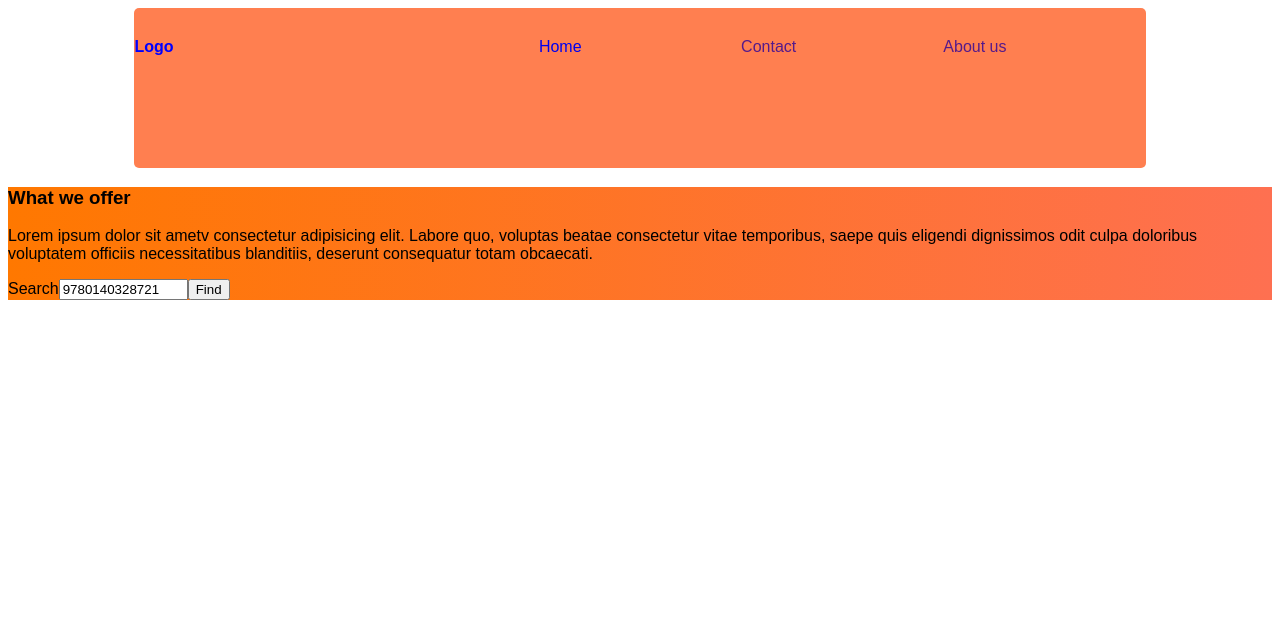
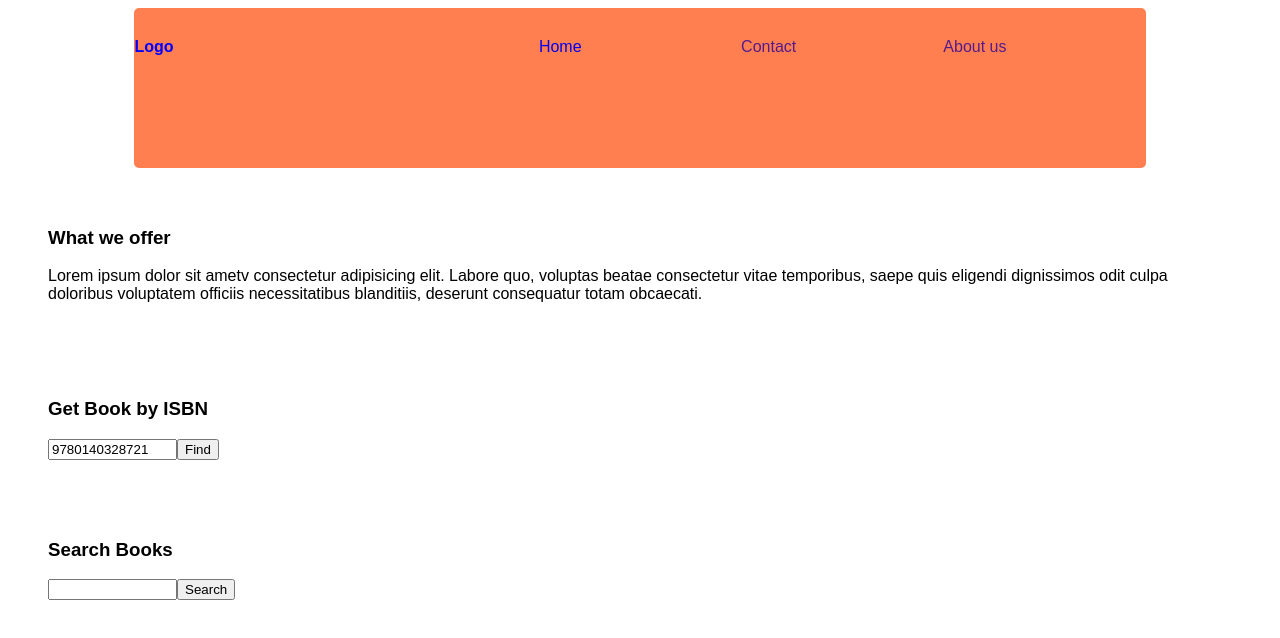
Before and after one commit to maxitaxi03/WebAng, an Angular app in the folder landing-page/: page / in a window 1280 px wide. Shown: the top 638 px of the page. Built offline with nearby package versions, Linux system fonts and the light colour scheme.

Commit message:
New: Book Search component

```diff
--- a/landing-page/src/app/app.component.css
+++ b/landing-page/src/app/app.component.css
@@ -5,6 +5,11 @@
     font-family: 'Poppins', sans-serif;
 }
 main {
-    background: linear-gradient(to left, #fe7051, #ff7800);
+    /* background: linear-gradient(to left, #fe7051, #ff7800); */
     /* background-image: url(/landing-page/static/galaxy.jpg); */
 }
+
+.card {
+  padding: 20px;
+  margin: 20px;
+}
--- a/landing-page/src/app/app.component.html
+++ b/landing-page/src/app/app.component.html
@@ -1,5 +1,12 @@
 <app-nav-bar></app-nav-bar>
 <main>
-<app-description></app-description>
-<app-books></app-books>
+  <div class="card">
+    <app-description></app-description>
+  </div>
+  <div class="card">
+    <app-books></app-books>
+  </div>
+  <div class="card">
+    <app-book-search></app-book-search>
+  </div>
 </main>
--- a/landing-page/src/app/app.module.ts
+++ b/landing-page/src/app/app.module.ts
@@ -6,15 +6,17 @@ import { AppRoutingModule } from './app-routing.module';
 import { AppComponent } from './app.component';
 import { NavBarComponent } from './nav-bar/nav-bar.component';
 import { DescriptionComponent } from './description/description.component';
-import { BooksComponent } from './books/books.component';
+import { BookDetailComponent } from './books/book-detail/book-detail.component';
 import {FormsModule} from '@angular/forms';
+import { BookSearchComponent } from './books/book-search/book-search.component';
 
 @NgModule({
   declarations: [
     AppComponent,
     NavBarComponent,
     DescriptionComponent,
-    BooksComponent
+    BookDetailComponent,
+    BookSearchComponent
   ],
   imports: [
     BrowserModule,
--- a/landing-page/src/app/books/books.component.html
+++ b/landing-page/src/app/books/book-detail/book-detail.component.html
@@ -1,4 +1,4 @@
-<label for="isbnInput">Search</label>
+<h3>Get Book by ISBN</h3>
 <input id="isbnInput" [(ngModel)]="inputISBN"  type="text"
        size="13" maxlength="13" />
 <button (click)="getBookModel()">Find</button>
--- /dev/null
+++ b/landing-page/src/app/books/book-search/book-search.component.html
@@ -0,0 +1,4 @@
+<h3>Search Books</h3>
+<input id="isbnInput" [(ngModel)]="author"  type="text"
+       size="13" maxlength="13" />
+<button (click)="findBook()">Search</button>
--- /dev/null
+++ b/landing-page/src/app/books/book-search/book-search.component.ts
@@ -0,0 +1,21 @@
+import { Component, OnInit } from '@angular/core';
+import {IBook} from '../book.interface';
+import {BookService} from '../book.service';
+
+@Component({
+  selector: 'app-book-search',
+  templateUrl: './book-search.component.html',
+  styleUrls: ['./book-search.component.css']
+})
+export class BookSearchComponent implements OnInit {
+  author = '';
+  books: IBook[] = [];
+  constructor(private bookService: BookService) { }
+
+  ngOnInit(): void {}
+  findBook() {
+    this.bookService.findBookByAuthor(this.author)
+      .subscribe();
+  }
+
+}
--- a/landing-page/src/app/books/book.service.ts
+++ b/landing-page/src/app/books/book.service.ts
@@ -18,7 +18,14 @@ export class BookService {
   constructor(
     private http: HttpClient,
   ) { }
-
+  /**
+   * Get IBook by ISBN. Returns 404 if isbn not found
+   * @param author
+   */
+  findBookByAuthor(author: string): Observable<IBook[] | undefined> {
+    // const url = `${this.booksUrl}/${isbn}.json`;
+    return of([]);
+  }
   /**
    * Get IBook by ISBN. Returns 404 if isbn not found
    * @param isbn
```
Also changed, not shown: landing-page/src/app/books/book-detail/book-detail.component.ts (renamed from landing-page/src/app/books/books.component.ts, +6 -6 lines), landing-page/src/app/books/book-detail/book-detail.component.css (added), landing-page/src/app/books/book-search/book-search.component.css (added), 2 other files (tests, documents, lock files or other folders).
